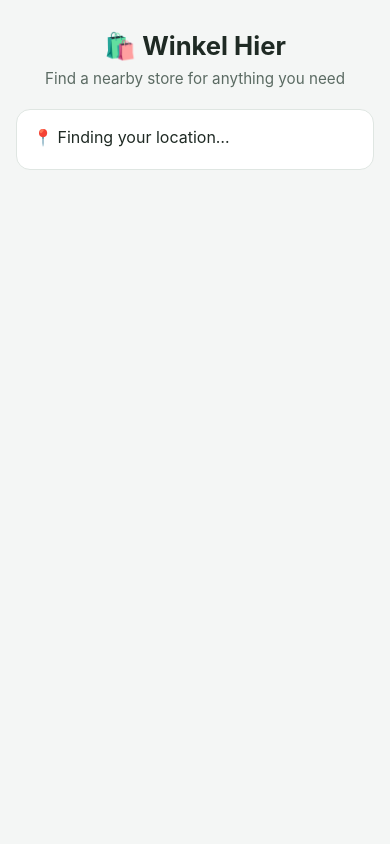
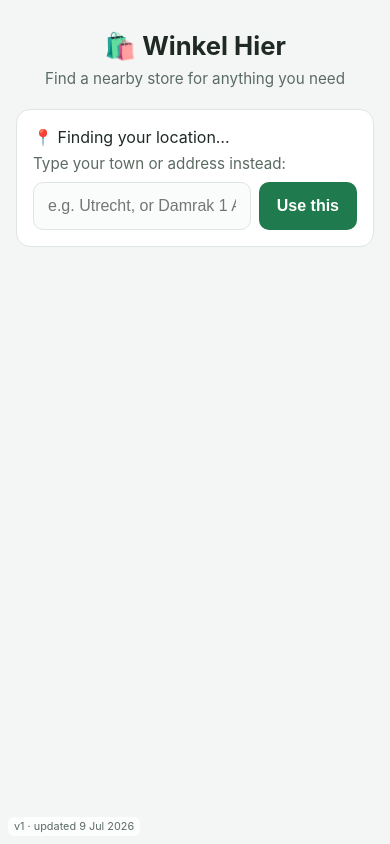
Before and after one commit to jonapng/winkel-hier, a plain HTML site: page index.html in a window 390 px wide. Drawn offline with Linux system fonts and the light colour scheme.

Commit message:
Fix grocery false positives, robust offline location handling, add version footer
- Add debug console logging of raw OSM tags per search, to diagnose
  mismatched results with real data instead of guessing
- Show the manual address entry form immediately alongside automatic
  GPS lookup, instead of waiting for a geolocation error callback that
  some mobile browsers never fire when there's no connectivity
- Give a specific "no internet connection" message when address lookup
  fails due to network issues, distinct from other errors
- Add a clearer message for the POSITION_UNAVAILABLE geolocation error
- Add a small version/last-updated footer label

```diff
--- a/app.js
+++ b/app.js
@@ -476,10 +476,17 @@ const changeLocationLink = document.getElementById("changeLocationLink");
 const searchSection = document.getElementById("searchSection");
 
 function requestGeolocation() {
+  // Show the "type your address" option straight away, at the same time
+  // as we try GPS in the background — not only after GPS reports an
+  // error. Some phone browsers never call the error callback at all
+  // when there's no internet/GPS signal (they just hang), which used to
+  // leave people with no way to type a location in. This way, typing an
+  // address always works immediately, no matter what GPS does.
+  showManualLocationForm();
+
   if (!("geolocation" in navigator)) {
     locationStatusEl.textContent =
       "Your browser doesn't support automatic location.";
-    showManualLocationForm();
     return;
   }
 
@@ -567,8 +574,16 @@ manualLocationForm.addEventListener("submit", async (event) => {
     }
     setUserLocation(place.lat, place.lon, place.label);
   } catch (err) {
-    manualLocationError.textContent =
-      "Something went wrong looking that up. Check your internet connection and try again.";
+    // Browsers throw a TypeError specifically when fetch() can't reach
+    // the network at all (no connection, DNS failure, etc) — that's a
+    // reliable way to tell "no internet" apart from other problems.
+    if (err instanceof TypeError) {
+      manualLocationError.textContent =
+        "Can't look up this address — no internet connection. Please reconnect and try again.";
+    } else {
+      manualLocationError.textContent =
+        "Something went wrong looking that up. Please try again.";
+    }
     manualLocationError.classList.remove("hidden");
   } finally {
     submitBtn.disabled = false;
@@ -667,6 +682,13 @@ async function searchCategory(category) {
     requireName: category.requireName,
   });
   const elements = await fetchOverpassResults(query);
+
+  // Debug aid: dump every raw OpenStreetMap tag set to the browser
+  // console (F12 -> Console tab) so odd/wrong results can be diagnosed
+  // by looking at the real data, instead of guessing. Doesn't affect
+  // what's shown on the page.
+  console.log(`Overpass raw results for "${category.label}" (${elements.length}):`);
+  console.table(elements.map((el) => ({ osm_type: el.type, osm_id: el.id, ...el.tags })));
 
   const stores = elements
     .map((el) => elementToStore(el, category.label))
--- a/index.html
+++ b/index.html
@@ -70,6 +70,11 @@
 
   </main>
 
+  <!-- A small version/last-updated label, pinned to the corner so it's
+       always visible without getting in the way of anything. Bump the
+       version number and date here each time this app is updated. -->
+  <footer id="versionFooter" aria-hidden="true">v1 &middot; updated 9 Jul 2026</footer>
+
   <!-- Our own code goes last, so the HTML above already exists when it runs. -->
   <script src="app.js"></script>
 </body>
--- a/style.css
+++ b/style.css
@@ -295,3 +295,22 @@ button:disabled {
     border-radius: 20px;
   }
 }
+
+/* ============================================
+   Version / last-updated label (bottom-left corner)
+   ============================================ */
+
+#versionFooter {
+  position: fixed;
+  left: 8px;
+  bottom: 8px;
+  font-size: 0.68rem;
+  color: var(--color-muted);
+  background: rgba(255, 255, 255, 0.75);
+  padding: 2px 6px;
+  border-radius: 6px;
+  /* Lets taps/clicks pass straight through to whatever is underneath,
+     so this label can never accidentally block a button. */
+  pointer-events: none;
+  z-index: 10;
+}
```
